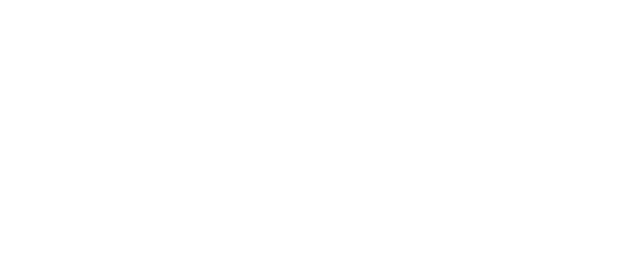
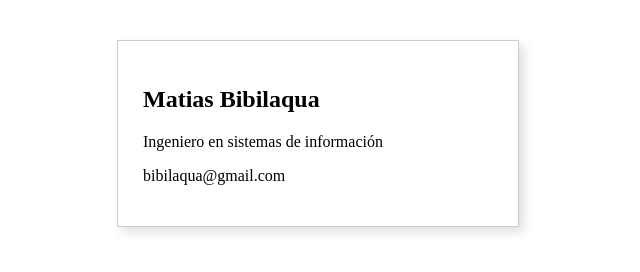
Before and after one commit to matias-or/repoprueba, a plain HTML site: page Curso ITBA/Sprint 1/Semana2 - CSS/Ejercicio2/tarjetaPresentacion.html in a window 1280 px wide. Shown: the whole page, without its empty margins (322-962 px from the left). Drawn offline with Linux system fonts and the light colour scheme.

Commit message:
Ejercicio 2 de la semana 2 terminado

```diff
--- /dev/null
+++ b/Curso ITBA/Sprint 1/Semana2 - CSS/Ejercicio2/styleTarjeta.css
@@ -0,0 +1,7 @@
+.tarjeta-presentacion {
+    width: 350px;
+    padding: 25px;
+    border: 1px solid #cccccc;
+    box-shadow: 5px 5px 10px #e0e0e0;
+    margin: 40px auto;
+}
--- a/Curso ITBA/Sprint 1/Semana2 - CSS/Ejercicio2/tarjetaPresentacion.html
+++ b/Curso ITBA/Sprint 1/Semana2 - CSS/Ejercicio2/tarjetaPresentacion.html
@@ -3,9 +3,14 @@
 <head>
     <meta charset="UTF-8">
     <meta name="viewport" content="width=device-width, initial-scale=1.0">
-    <title>Document</title>
+    <link rel="stylesheet" href="styleTarjeta.css">
+    <title>Tarjeta</title>
 </head>
 <body>
-
+    <div class="tarjeta-presentacion">
+        <h2>Matias Bibilaqua</h2>
+        <p>Ingeniero en sistemas de información</p>
+        <p>bibilaqua@gmail.com</p>
+    </div>
 </body>
 </html>
```
